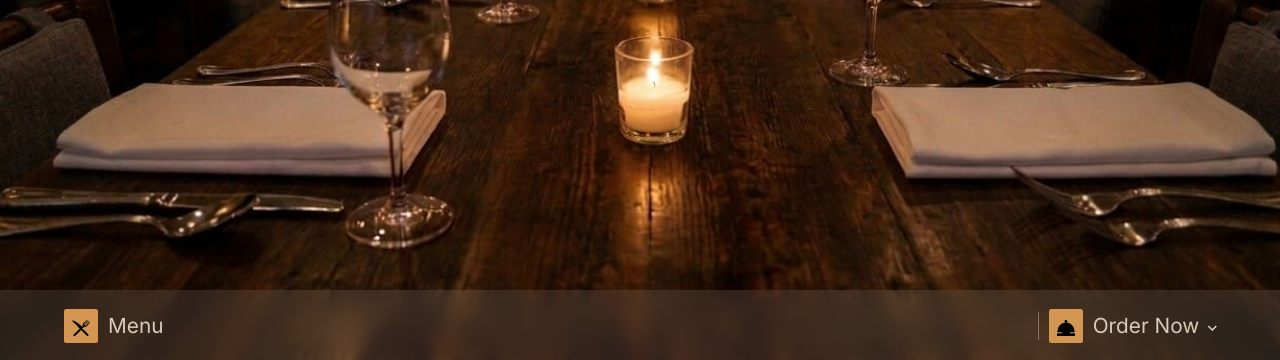
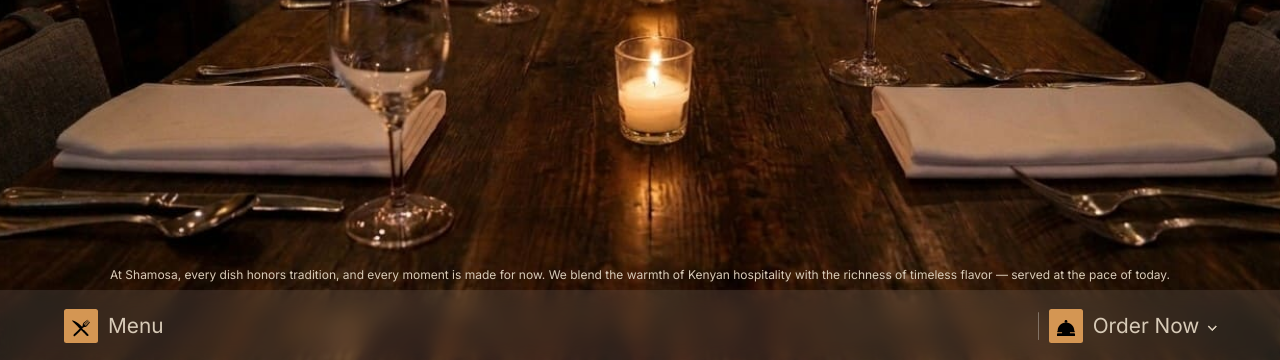
Before and after one commit to AllanRono1/Shazmosa, a plain HTML site: page index.html in a window 1280 px wide. Shown: the part 438-798 px from the top of the page. Drawn offline with nearby package versions, Linux system fonts and the light colour scheme; a web font is replaced by a local one.

Commit message:
feat: add hero description text

```diff
--- a/index.html
+++ b/index.html
@@ -60,6 +60,10 @@
             <div class="hero-description">
              <h1>Flavors<span>serving Nairobi Kenya</span>that stay<span>established 2026</span></h1>
             </div>
+            <div>
+                <p>At Shamosa, every dish honors tradition, and every moment is made for now. We blend the warmth of Kenyan hospitality with the richness of timeless flavor — served at the pace of today.
+                </p>
+            </div>
         </div>
     </header>
     <main>
--- a/style.css
+++ b/style.css
@@ -196,6 +196,20 @@ ul {
     letter-spacing: 1%;
 }
 
+.hero-image p {
+    font-family: "inter", sans-serif;
+    color: #d8cbb8;
+    position: absolute;
+    top: auto;
+    bottom: 80px;
+    left: 0;
+    right: 0;
+    margin: auto;
+    text-align: center;
+    font-size: 0.75rem;
+    font-weight: 400;
+}
+
 @media screen and (min-width: 48rem) {
     .nav-toggle {
         display: none;
```
